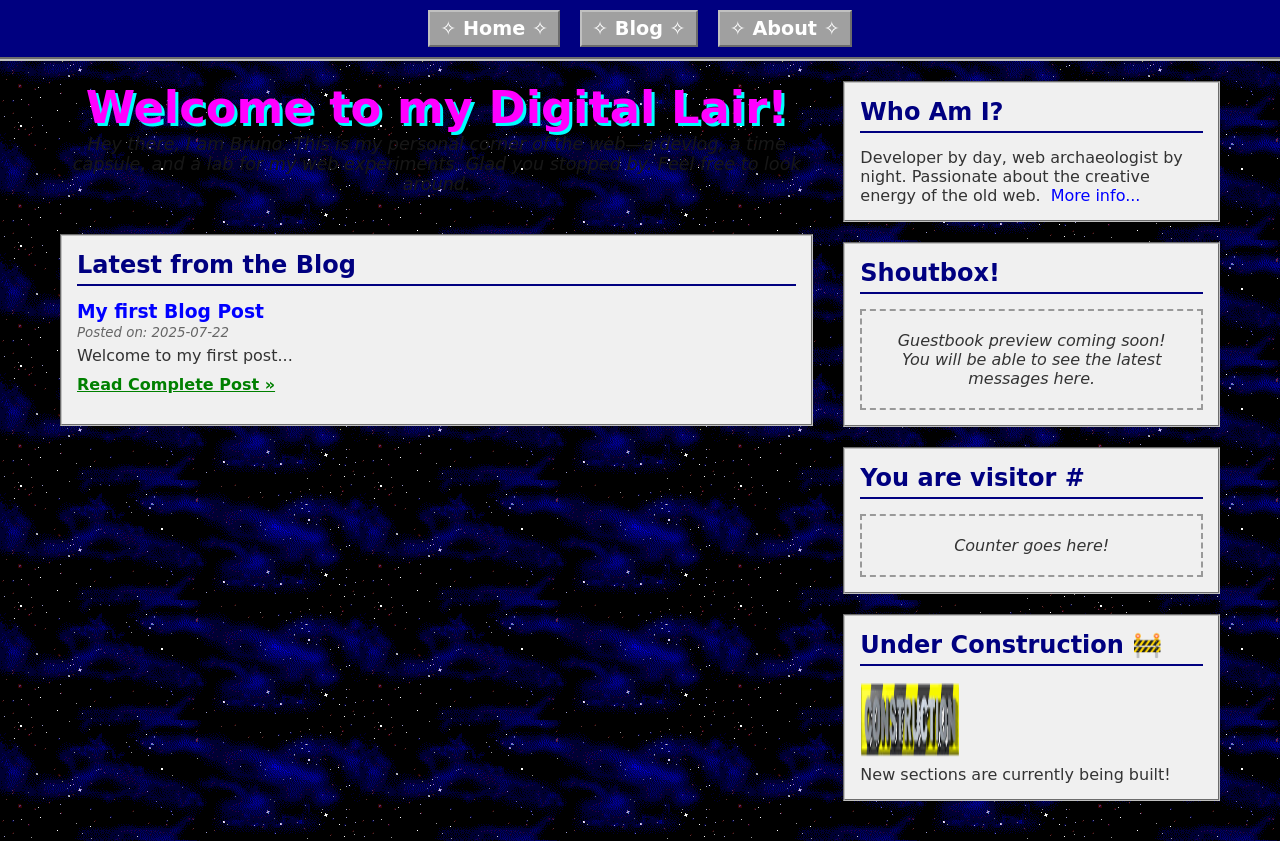
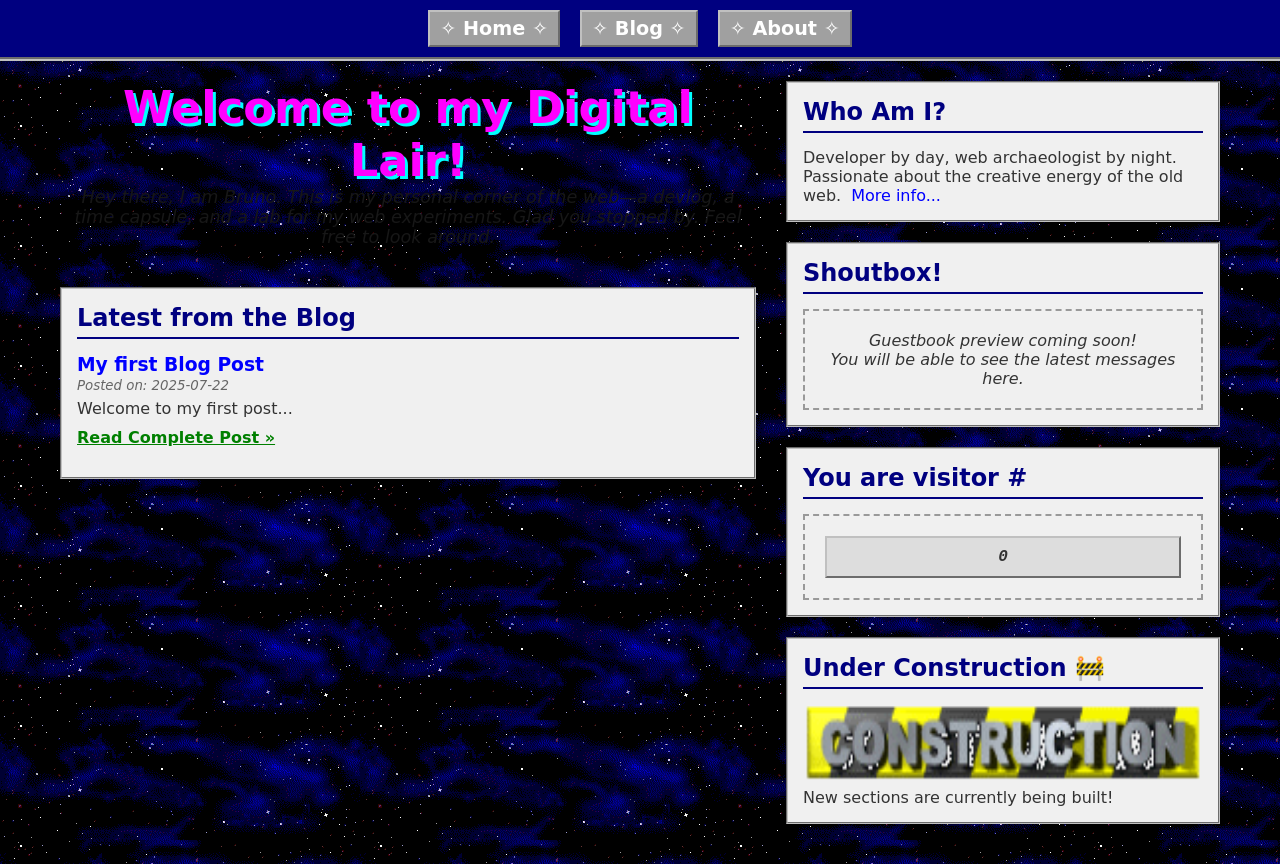
Before and after one commit to BrunoYDev/My-Blog, a Next.js app: page / in a window 1280 px wide. Before the commit the page ends 841 px from the top, so only its background shows below. Built offline with nearby package versions, Linux system fonts and the light colour scheme; no server answers; the database is empty.

Commit message:
Add: the view counter in home page

```diff
--- a/src/app/page.module.css
+++ b/src/app/page.module.css
@@ -81,6 +81,17 @@
   color: #333;
 }
 
+.visitorCount {
+  font-family: 'Courier New', Courier, monospace;
+  font-size: 2rem;
+  font-weight: bold;
+  color: #000080;
+  text-align: center;
+  background-color: #ddd;
+  padding: 10px;
+  border: 2px outset #c0c0c0;
+}
+
 .moreInfoLink {
   color: #0000ff;
   text-decoration: none;
--- a/src/app/page.tsx
+++ b/src/app/page.tsx
@@ -3,10 +3,16 @@ import styles from "./page.module.css";
 import Link from "next/link";
 import { getSortedPostsData } from "../../lib/posts";
 
-export default function Home() {
+import { kv } from "@vercel/kv";
+import { ViewCounterTrigger } from "../components/ViewCounterTrigger/ViewCounterTrigger";
+
+export default async function Home() {
   const latestPosts = getSortedPostsData().slice(0, 3);
 
+  const pageviews = (await kv.get<number>("pageviews")) ?? 0;
+
   return (
+    <>
       <div className={styles.homeContainer}>
         <main className={styles.mainContent}>
           <section className={styles.welcomeBanner}>
@@ -15,9 +21,9 @@ export default function Home() {
           </section>
 
           <p className={styles.introText}>
-          Hey there, I am Bruno. This is my personal corner of the web—a devlog,
-          a time capsule, and a lab for my web experiments. Glad you stopped by.
-          Feel free to look around.
+            Hey there, I am Bruno. This is my personal corner of the web—a
+            devlog, a time capsule, and a lab for my web experiments. Glad you
+            stopped by. Feel free to look around.
           </p>
 
           <section className={styles.widgetBox}>
@@ -46,7 +52,9 @@ export default function Home() {
             <p>
               Developer by day, web archaeologist by night. Passionate about the
               creative energy of the old web.
-            <Link href="/about" className={styles.moreInfoLink}>More info...</Link>
+              <Link href="/about" className={styles.moreInfoLink}>
+                More info...
+              </Link>
             </p>
           </section>
 
@@ -61,7 +69,9 @@ export default function Home() {
           <section className={styles.widgetBox}>
             <h2>You are visitor #</h2>
             <div className={styles.placeholderBox}>
-            <p>Counter goes here!</p>
+              <p className={styles.visitorCount}>
+                {pageviews.toLocaleString("en-US")}
+              </p>
             </div>
           </section>
 
@@ -70,7 +80,7 @@ export default function Home() {
             <h2>Under Construction 🚧</h2>
             <Image
               src="/images/construction.gif"
-            width={100}
+              width={400}
               height={80}
               alt="Site under construction"
               unoptimized
@@ -79,5 +89,8 @@ export default function Home() {
           </section>
         </aside>
       </div>
+
+      <ViewCounterTrigger />
+    </>
   );
 }
```
Lines whose indentation alone changed are shown as unchanged.
